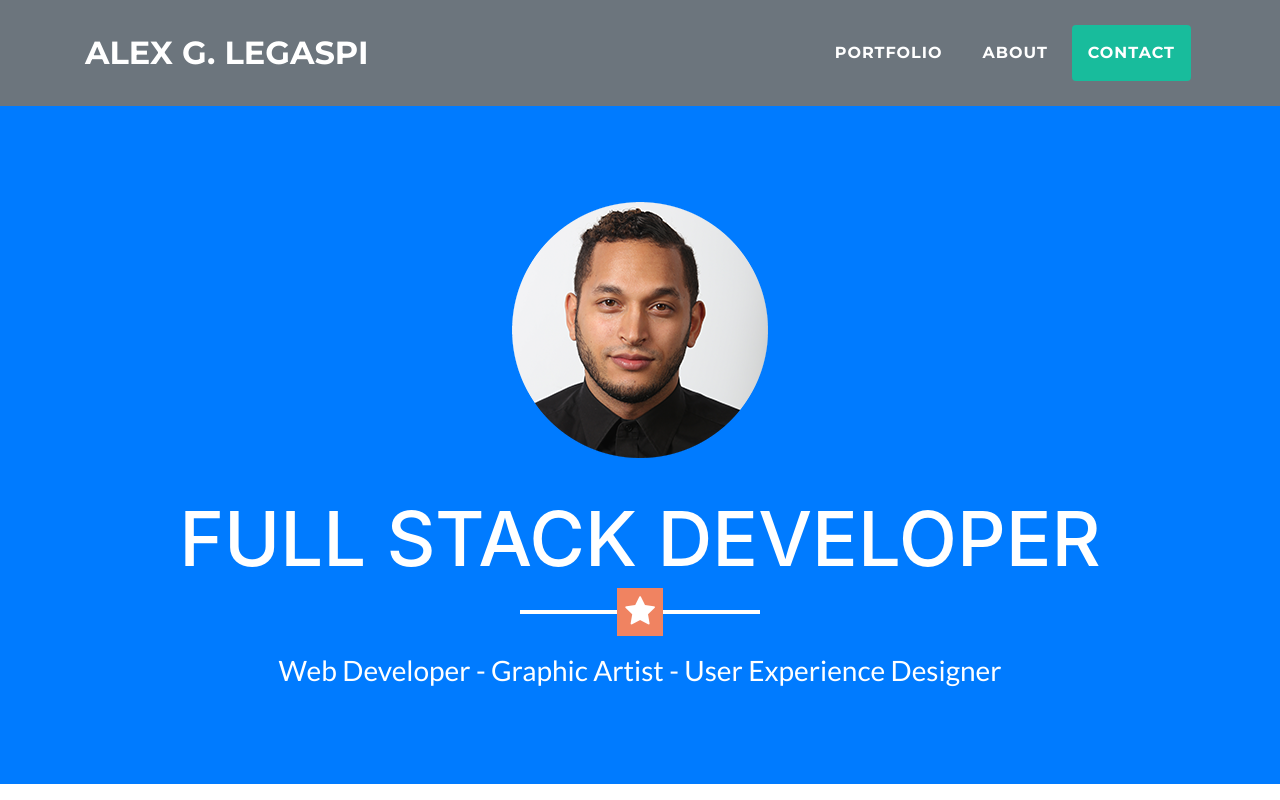
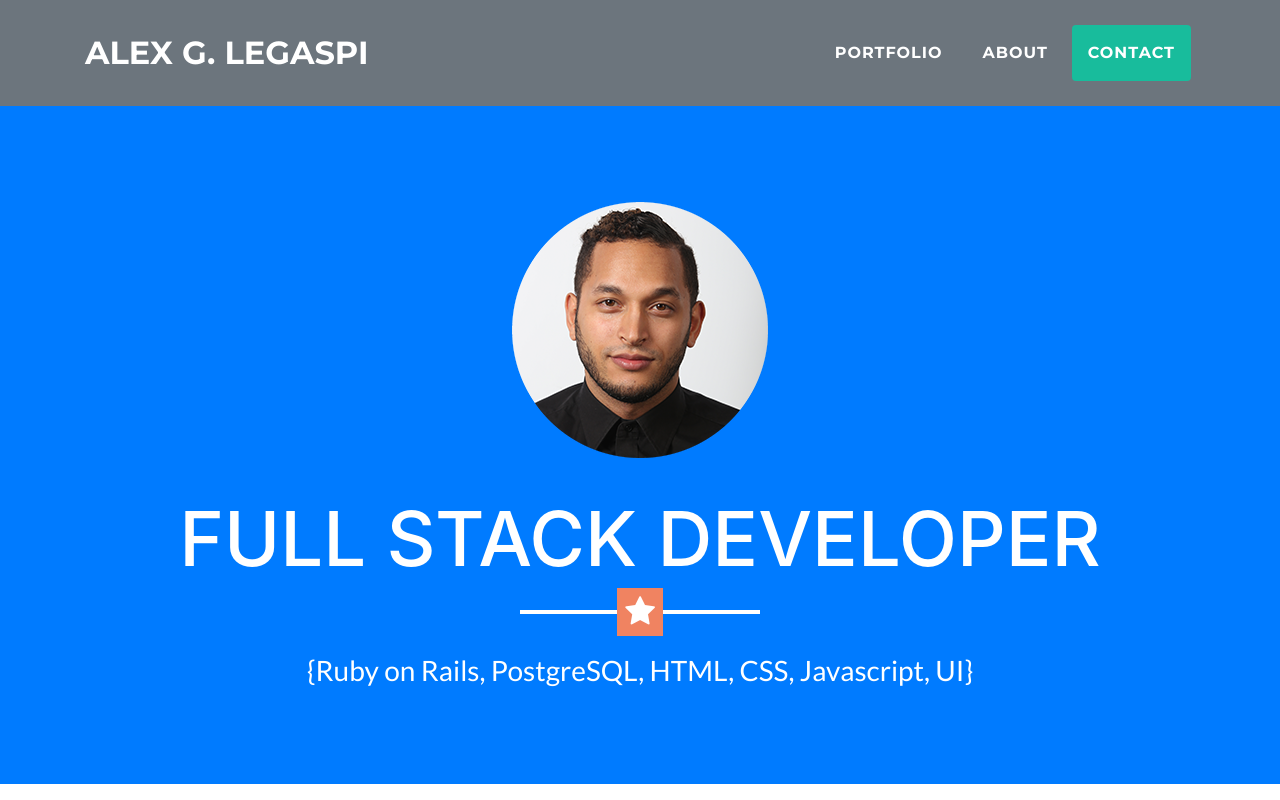
Before and after one commit to aglegaspi/aglegaspi.github.io, a website with bundled scripts: page index.html in a window 1280 px wide. Shown: the top 800 px of the page. Built offline with nearby package versions, Linux system fonts and the light colour scheme.

Commit message:
updated description

```diff
--- a/index.html
+++ b/index.html
@@ -58,7 +58,7 @@
         <img class="img-fluid mb-5 d-block mx-auto" src="img/profile.png" alt="">
         <h1 class="text-uppercase mb-0">Full Stack Developer</h1>
         <hr class="star-light">
-        <h2 class="font-weight-light mb-0">Web Developer - Graphic Artist - User Experience Designer</h2>
+        <h2 class="font-weight-light mb-0">{Ruby on Rails, PostgreSQL, HTML, CSS, Javascript, UI}</h2>
       </div>
     </header>
 
```
